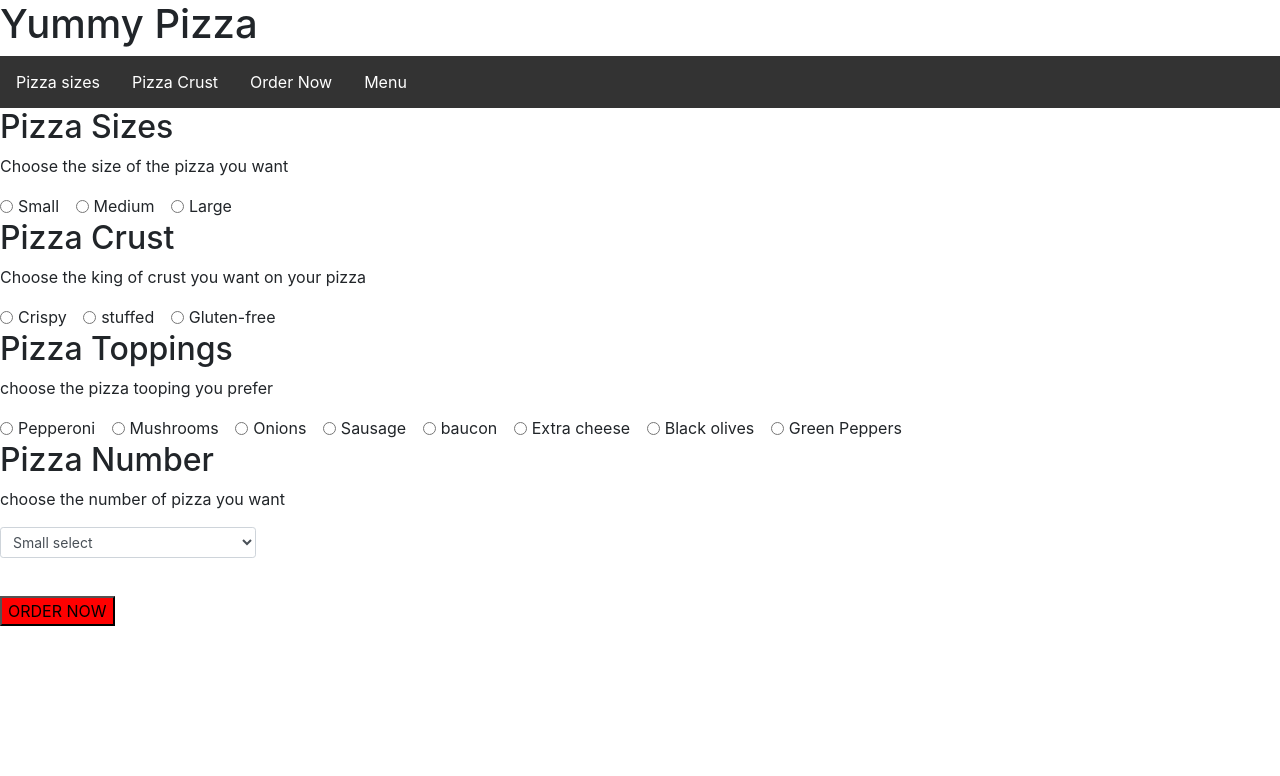
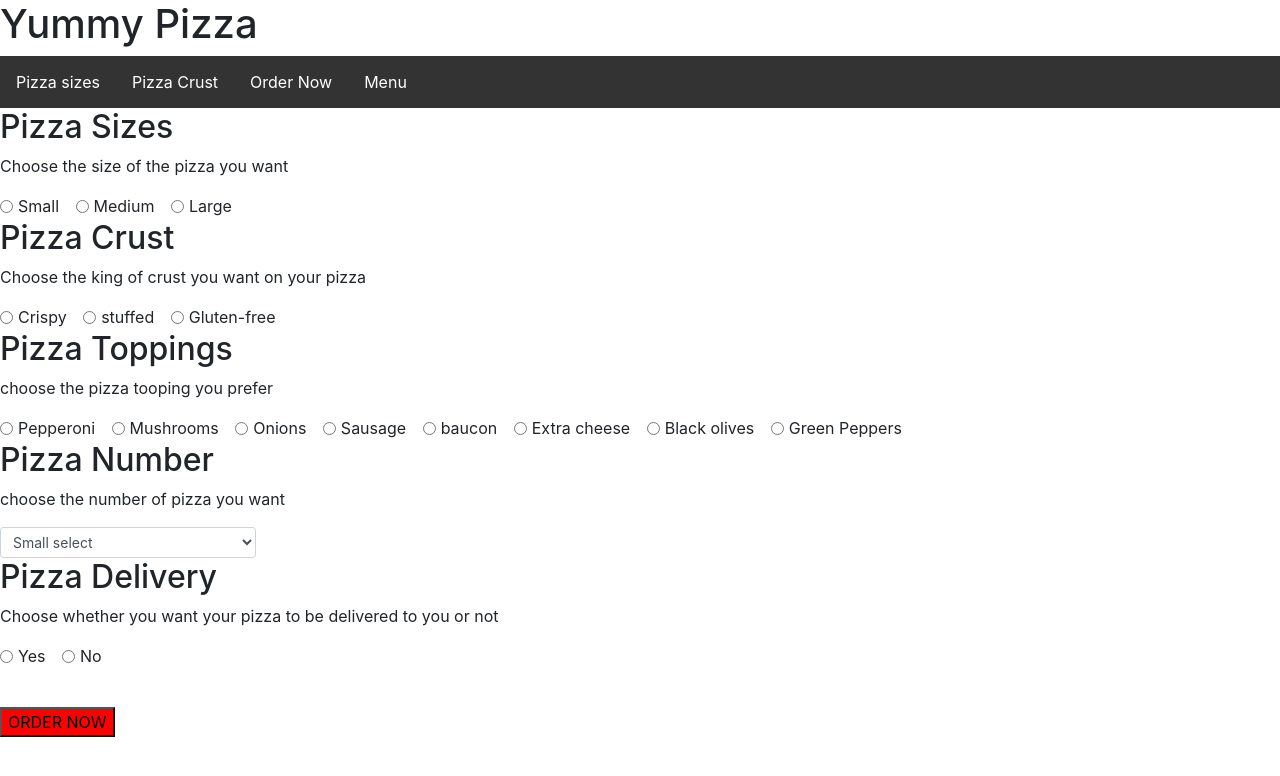
Before and after one commit to RuzindanaWendyOrnella/Pizzaria, a plain HTML site: page index.html in a window 1280 px wide. Drawn offline with Linux system fonts and the light colour scheme.

Commit message:
created pizza delivery

```diff
--- a/index.html
+++ b/index.html
@@ -15,7 +15,7 @@
     <div class="pizza">
     <h1>Yummy Pizza</h1>
     <ul class="topnav">
-            <li><a href="#pizzasizes">Pizza sizes</a></li>
+            <li><a href="#pizza-size">Pizza sizes</a></li>
             <li><a href="#pizzacrust">Pizza Crust</a></li>
             <li><a href="#ordernow">Order Now</a></li>
             <li ><a href="#menu">Menu</a></li>
@@ -105,7 +105,18 @@
         <option>9</option>
         <option>10</option>
       </select>
-
+      <h2>Pizza Delivery</h2>
+      <p>Choose whether you want your pizza to be delivered to you or not</p>
+      <form>
+        <div class="form-check form-check-inline">
+          <input class="form-check-input" type="radio" name="inlineRadioOptions" id="pizza-delivery1" value="Yes">
+          <label class="form-check-label" for="inlineRadio1">Yes</label>
+        </div>
+        <div class="form-check form-check-inline">
+          <input class="form-check-input" type="radio" name="inlineRadioOptions" id="pizza-delivery2" value="No">
+          <label class="form-check-label" for="inlineRadio1">No</label>
+        </div>
+      </form>
 
 <button style="background:red;margin-top:3%" type="submit">ORDER NOW</button>
 </form>
```
